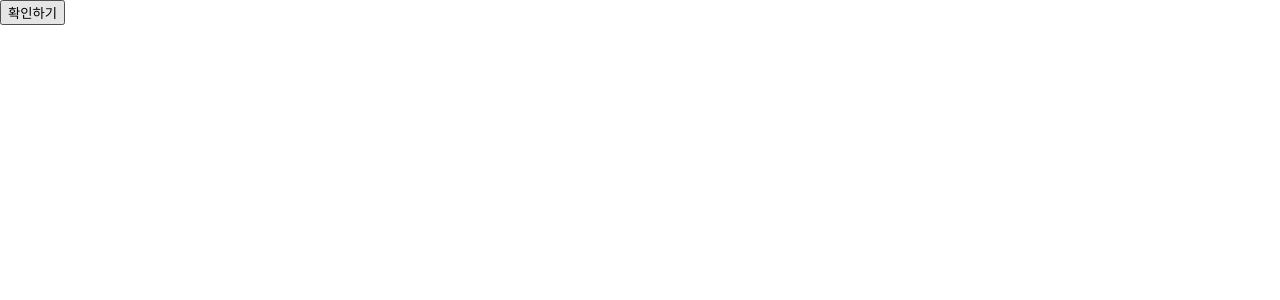
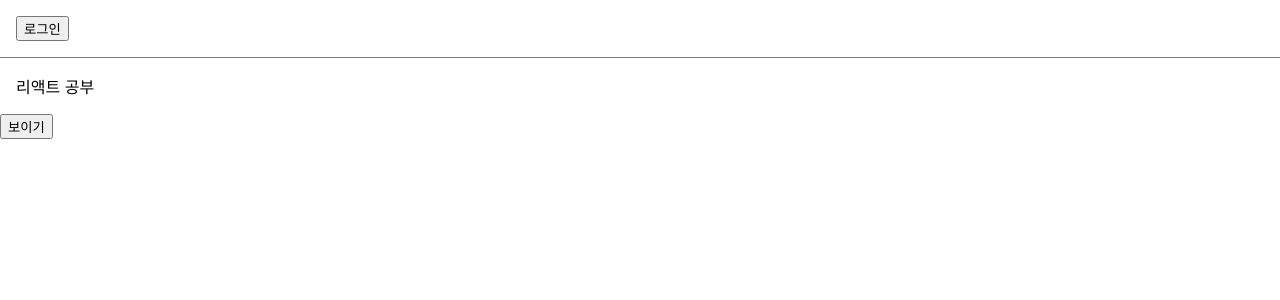
Before and after one commit to dyeon-dev/react-app, a React (Create React App) app: page / in a window 1280 px wide. Shown: the top 300 px of the page. Built offline with nearby package versions, Linux system fonts and the light colour scheme.

Commit message:
[ch9. 조건부렌더링] 로그인, 로그아웃 여부

```diff
--- /dev/null
+++ b/src/chapter_09/LandingPage.jsx
@@ -0,0 +1,42 @@
+import React, { useState } from "react";
+import Toolbar from "./Toolbar";
+import WarningBanner from "./WarningBanner";
+
+function LandingPage(props) {
+    const [isLoggedIn, setLoggedIn] = useState(false);
+
+    const onClickLogin = () => {
+        setLoggedIn(true);
+    }
+
+    const onClickLogout = () => {
+        setLoggedIn(false);
+    }
+
+    const [showWarning, setShowWarning] = useState(false)
+
+    const handleToggleClick = () => {
+        setShowWarning(prevShowWarning=>!prevShowWarning)
+    }
+
+
+    return (
+        <div>
+            <Toolbar
+                isLoggedIn={isLoggedIn}
+                onClickLogin={onClickLogin}
+                onClickLogout={onClickLogout}
+            />
+            <div style={{ padding: 16 }}>리액트 공부</div>
+
+            <div>
+            <WarningBanner warning={showWarning} />
+            <button onClick={handleToggleClick}>
+                {showWarning ? "감추기" : "보이기"}
+            </button>
+        </div>
+        </div>
+    )
+}
+
+export default LandingPage;
--- /dev/null
+++ b/src/chapter_09/Toolbar.jsx
@@ -0,0 +1,30 @@
+import React from "react";
+
+const styles = {
+    wrapper: {
+        padding: 16,
+        display: "flex",
+        flexDirection: "row",
+        borderBottom: "1px solid grey",
+    },
+    greeting: {
+        marginRight: 8,
+    },
+};
+
+function Toolbar(props) {
+    const { isLoggedIn, onClickLogin, onClickLogout } = props;
+    return (
+        <div style={styles.wrapper}>
+            {isLoggedIn && <span style={styles.greeting}>환영합니다!</span>}
+
+            {isLoggedIn ? (
+                <button onClick={onClickLogout}>로그아웃</button>
+            ) : (
+                <button onClick={onClickLogin}>로그인</button>
+            )}
+        </div>
+    )
+}
+
+export default Toolbar;
--- /dev/null
+++ b/src/chapter_09/WarningBanner.jsx
@@ -0,0 +1,11 @@
+import React from "react";
+
+function WarningBanner(props) {
+    if(!props.warning) return null
+
+    return (
+        <div>경고</div>
+    )
+}
+
+export default WarningBanner
--- a/src/index.js
+++ b/src/index.js
@@ -10,11 +10,12 @@
 import Counter from './chapter_07/Counter';
 import Accommodate from './chapter_07/Accommodate';
 import ConfirmButton from './chapter_08/ConfirmButton_fun';
+import LandingPage from './chapter_09/LandingPage';
 
 const root = ReactDOM.createRoot(document.getElementById('root'));
 root.render(
   <React.StrictMode>
-    <ConfirmButton />
+    <LandingPage />
   </React.StrictMode>
 );
 
```
